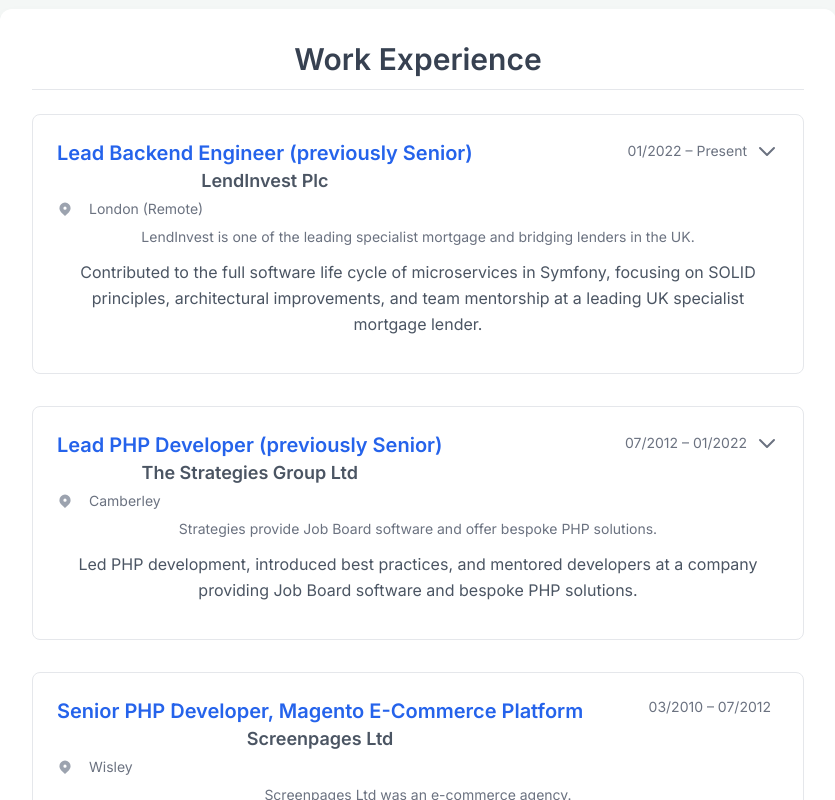
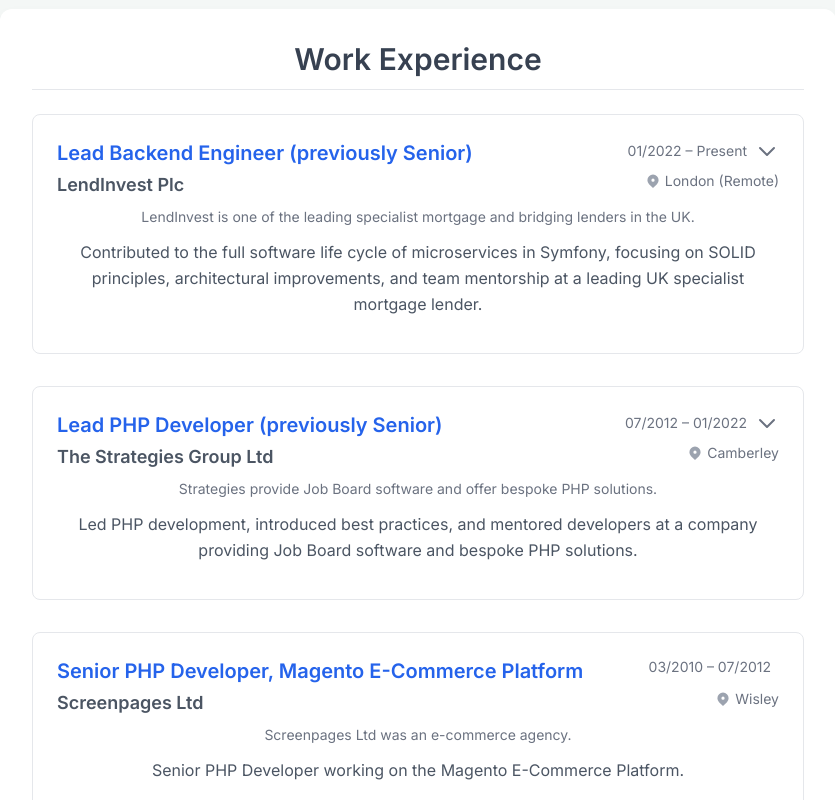
Before and after one commit to levofski/live-cv, a Vue app: page / in a window 1280 px wide. Shown: the part 860-1660 px from the top of the page, without its empty margins (222-1057 px from the left). Built offline with nearby package versions, Linux system fonts and the light colour scheme.

Commit message:
feat: enhance experience section layout and styling - **Files Changed**: `ExperienceSection.vue` - **Reason**: Improved the layout and styling of the experience section for better readability and visual appeal.

```diff
--- a/src/components/ExperienceSection.vue
+++ b/src/components/ExperienceSection.vue
@@ -35,21 +35,16 @@
           :class="{ 'cursor-pointer': hasExpandableContent(exp) }"
         >
           <div class="flex justify-between items-start mb-1">
-            <div>
             <h3 class="text-xl font-semibold text-blue-600">
               {{ exp.title }}
             </h3>
-              <h4 class="text-lg text-gray-600">
-                {{ exp.company }}
-              </h4>
-            </div>
             <div class="flex items-center">
               <span class="text-sm text-gray-500 mr-2">{{ exp.period }}</span>
-              <div v-if="hasExpandableContent(exp)">
+              <div v-if="hasExpandableContent(exp)" class="text-gray-500">
                 <svg
                   v-if="!expanded[exp.id]"
                   xmlns="http://www.w3.org/2000/svg"
-                  class="h-6 w-6 text-gray-500"
+                  class="h-6 w-6"
                   fill="none"
                   viewBox="0 0 24 24"
                   stroke="currentColor"
@@ -64,7 +59,7 @@
                 <svg
                   v-else
                   xmlns="http://www.w3.org/2000/svg"
-                  class="h-6 w-6 text-gray-500"
+                  class="h-6 w-6"
                   fill="none"
                   viewBox="0 0 24 24"
                   stroke="currentColor"
@@ -79,7 +74,10 @@
               </div>
             </div>
           </div>
-          <div class="flex items-center space-x-4 text-sm text-gray-500 mb-2">
+
+          <div class="flex justify-between items-start mb-2">
+            <h4 class="text-lg text-gray-600 text-left">{{ exp.company }}</h4>
+            <div class="flex items-center space-x-1 text-sm text-gray-500">
               <svg
                 xmlns="http://www.w3.org/2000/svg"
                 class="h-4 w-4 text-gray-400"
@@ -94,6 +92,8 @@
               </svg>
               <span>{{ exp.location }}</span>
             </div>
+          </div>
+
           <p
             v-if="exp.companyDescription"
             class="text-sm text-gray-500 italic mb-3"
```
Lines whose indentation alone changed are shown as unchanged.
